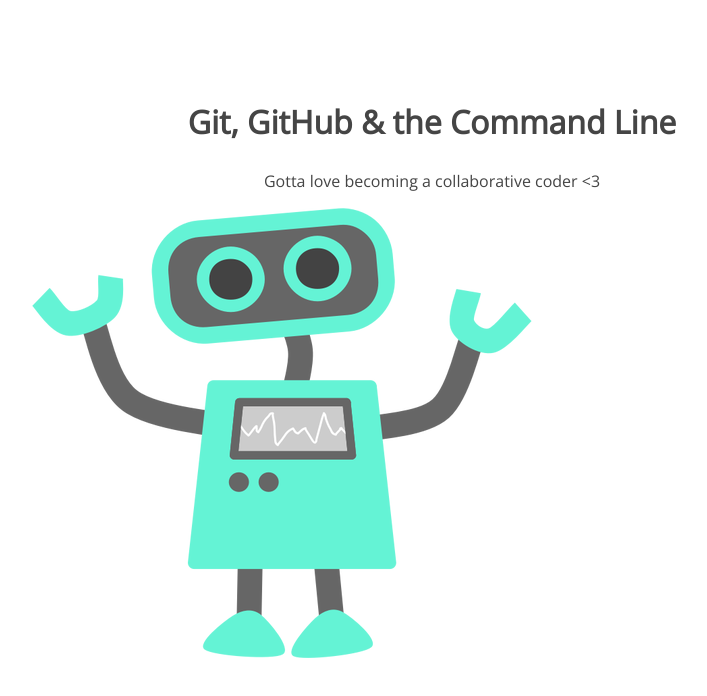
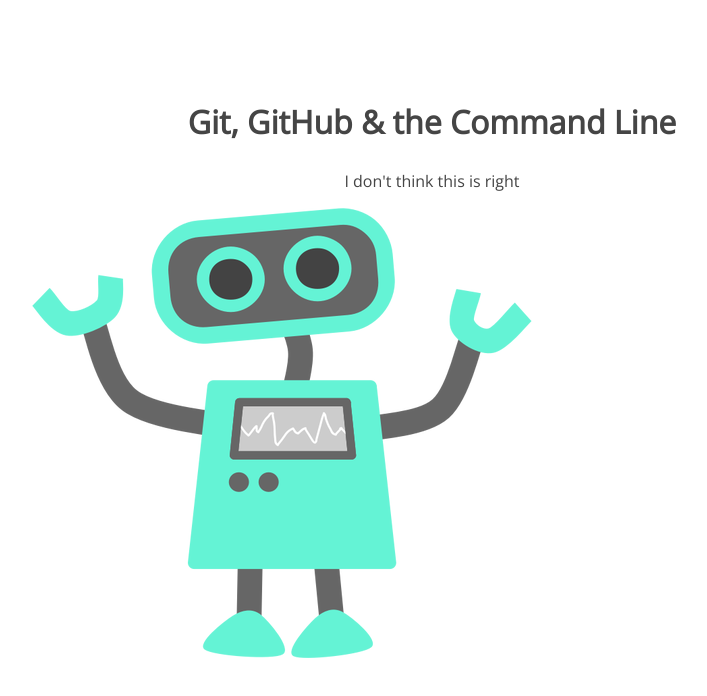
Before and after one commit to japatles1973/105-project, a plain HTML site: page index.html in a window 1280 px wide. Shown: the whole page, without its empty margins (208-915 px from the left). Drawn offline with nearby package versions, Linux system fonts and the light colour scheme.

Commit message:
title changes

```diff
--- a/index.html
+++ b/index.html
@@ -9,7 +9,7 @@
 <body>
 	<section>
 		<h1>Git, GitHub & the Command Line</h1>
-		<p>Gotta love becoming a collaborative coder <3</p>
+		<p>I don't think this is right</p>
 		<img src="img/happy-blue-robot.png">
 	</section>
 </body>
```
